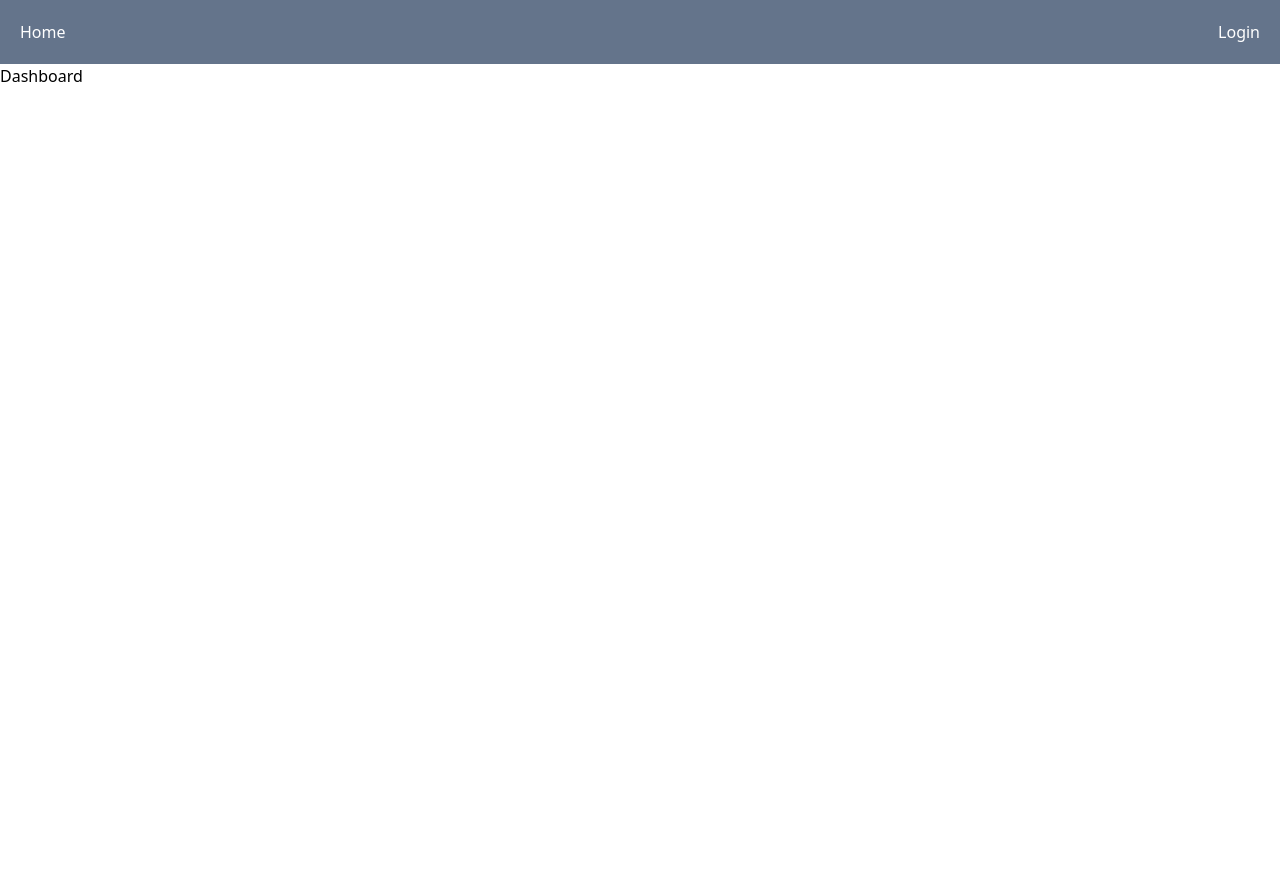
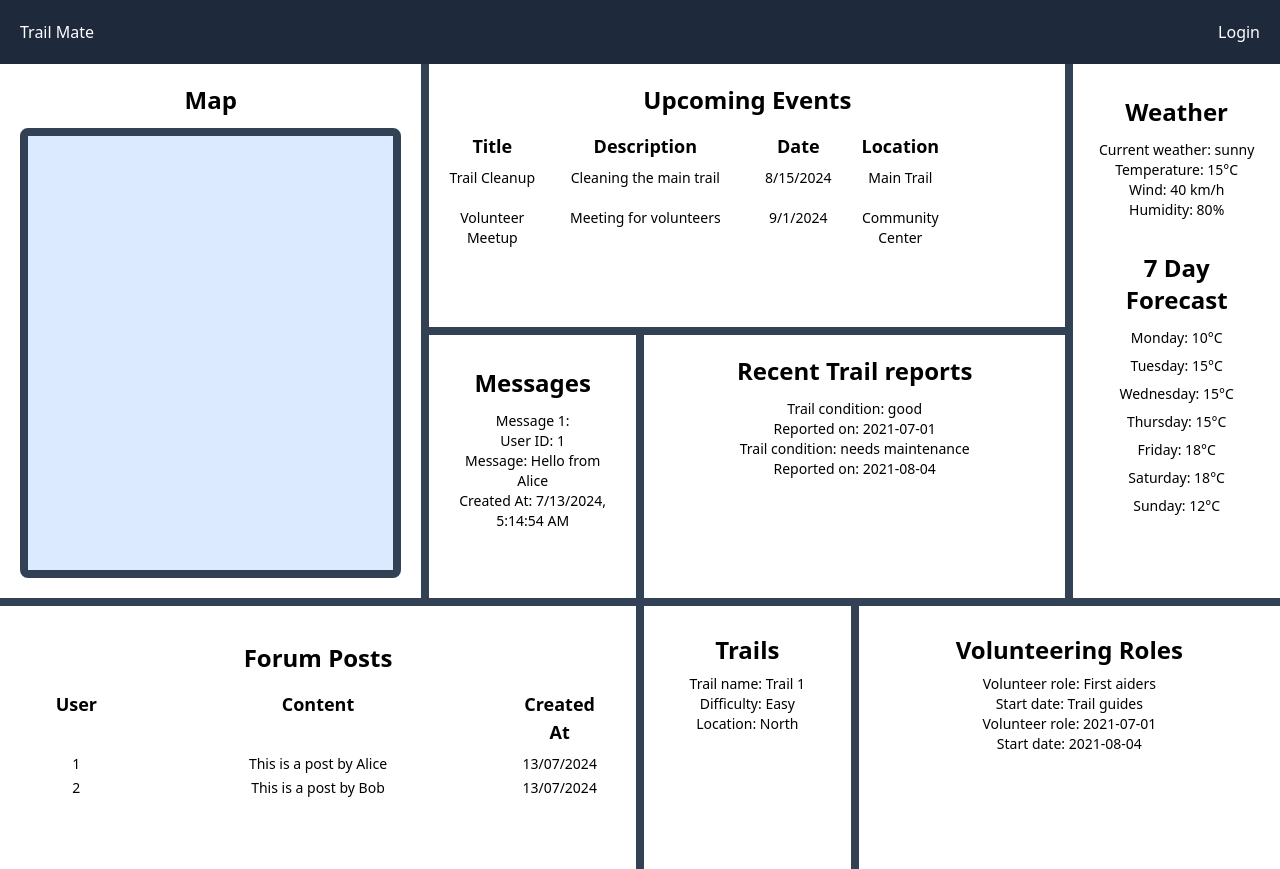
Before and after one commit to jack-crawford-1/trail-keeper-client, a React (Vite) app: page /dashboard in a window 1280 px wide. Before the commit the page ends 800 px from the top, so only its background shows below. Built offline with nearby package versions, Linux system fonts and the light colour scheme.

Commit message:
Add dummy content to dashboard to visualise layout

```diff
--- /dev/null
+++ b/src/components/Events.tsx
@@ -0,0 +1,44 @@
+export default function Events() {
+  const events = [
+    {
+      id: 1,
+      user_id: 1,
+      title: 'Trail Cleanup',
+      description: 'Cleaning the main trail',
+      date: '2024-08-15',
+      location: 'Main Trail',
+    },
+    {
+      id: 2,
+      user_id: 2,
+      title: 'Volunteer Meetup',
+      description: 'Meeting for volunteers',
+      date: '2024-09-01',
+      location: 'Community Center',
+    },
+  ]
+
+  return (
+    <div className="">
+      <div className="mb-4">
+        <h2 className="font-bold text-2xl">Upcoming Events</h2>
+      </div>
+      <div className="grid grid-cols-12 gap-4 mb-2 font-semibold text-lg">
+        <div className="col-span-2">Title</div>
+        <div className="col-span-4">Description</div>
+        <div className="col-span-2">Date</div>
+        <div className="col-span-2">Location</div>
+      </div>
+      {events.map((event) => (
+        <div key={event.id} className="grid grid-cols-12 gap-4 text-sm mb-5">
+          <div className="col-span-2">{event.title}</div>
+          <div className="col-span-4">{event.description}</div>
+          <div className="col-span-2">
+            {new Date(event.date).toLocaleDateString()}
+          </div>
+          <div className="col-span-2">{event.location}</div>
+        </div>
+      ))}
+    </div>
+  )
+}
--- /dev/null
+++ b/src/components/Forum.tsx
@@ -0,0 +1,41 @@
+export default function Forum() {
+  const posts = [
+    {
+      id: 1,
+      user_id: 1,
+      content: 'This is a post by Alice',
+      created_at: '2024-07-13 05:14:54.860092',
+    },
+    {
+      id: 2,
+      user_id: 2,
+      content: 'This is a post by Bob',
+      created_at: '2024-07-13 05:14:54.860092',
+    },
+  ]
+
+  return (
+    <div className="p-4">
+      <div className="mb-4 text-center">
+        <h2 className="font-bold text-2xl">Forum Posts</h2>
+      </div>
+      <div className="grid grid-cols-12 gap-4 mb-2 font-semibold text-lg">
+        <div className="col-span-2 text-center">User</div>
+        <div className="col-span-8 text-center">Content</div>
+        <div className="col-span-2 text-center">Created At</div>
+      </div>
+      {posts.map((post) => (
+        <div
+          key={post.id}
+          className="grid grid-cols-12 gap-4 text-sm mb-1 items-center"
+        >
+          <div className="col-span-2 text-center">{post.user_id}</div>
+          <div className="col-span-8 text-center">{post.content}</div>
+          <div className="col-span-2 text-center">
+            {new Date(post.created_at).toLocaleDateString('en-NZ')}
+          </div>
+        </div>
+      ))}
+    </div>
+  )
+}
--- /dev/null
+++ b/src/components/Map.tsx
@@ -0,0 +1,8 @@
+export default function Map() {
+  return (
+    <div>
+      <h2 className="font-bold pb-3">Map</h2>
+      <div className="border-8 border-slate-700 h-[450px] bg-blue-100 rounded-lg"></div>
+    </div>
+  )
+}
--- /dev/null
+++ b/src/components/Messages.tsx
@@ -0,0 +1,18 @@
+export default function Messages() {
+  const id = 1
+  const user_id = 1
+  const message = 'Hello from Alice'
+  const created_at = '2024-07-13 05:14:54.858449'
+
+  return (
+    <div>
+      <h2 className="font-bold m-3">Messages</h2>
+      <div className="text-sm">
+        <p>Message {id}:</p>
+        <p>User ID: {user_id}</p>
+        <p>Message: {message}</p>
+        <p>Created At: {new Date(created_at).toLocaleString()}</p>
+      </div>
+    </div>
+  )
+}
--- a/src/components/Nav.tsx
+++ b/src/components/Nav.tsx
@@ -6,12 +6,12 @@ export default function Nav() {
   const userName = user?.name || ''
 
   return (
-    <nav className="p-5 bg-slate-500">
+    <nav className="p-5 bg-slate-800">
       <div className="container mx-auto flex justify-between items-center">
         <ul className="flex space-x-4">
           <li>
             <Link to="/" className="text-white hover:text-gray-200">
-              Home
+              Trail Mate
             </Link>
           </li>
         </ul>
@@ -23,7 +23,7 @@ export default function Nav() {
                   to="/userProfile"
                   className="text-white hover:text-gray-200"
                 >
-                  Logged in user: {userName}
+                  Logged in as: {userName}
                 </Link>
               </li>
               <li>
--- /dev/null
+++ b/src/components/TrailReports.tsx
@@ -0,0 +1,18 @@
+export default function TrailReports() {
+  const condition1 = ['good']
+  const condition2 = ['needs maintenance']
+  const reportedDate1 = '2021-07-01'
+  const reportedDate2 = '2021-08-04'
+
+  return (
+    <div>
+      <h2 className="font-bold pb-3">Recent Trail reports</h2>
+      <div className="text-sm">
+        <p>Trail condition: {condition1}</p>
+        <p>Reported on: {reportedDate1}</p>
+        <p>Trail condition: {condition2}</p>
+        <p>Reported on: {reportedDate2}</p>
+      </div>
+    </div>
+  )
+}
--- /dev/null
+++ b/src/components/Trails.tsx
@@ -0,0 +1,16 @@
+export default function Trails() {
+  const Trail = ['Trail 1']
+  const Difficulty = ['Easy']
+  const location = ['North']
+
+  return (
+    <div>
+      <h2 className="font-bold m-2">Trails</h2>
+      <div className="text-sm">
+        <p>Trail name: {Trail}</p>
+        <p>Difficulty: {Difficulty}</p>
+        <p>Location: {location}</p>
+      </div>
+    </div>
+  )
+}
--- /dev/null
+++ b/src/components/Volunteer.tsx
@@ -0,0 +1,18 @@
+export default function Volunteer() {
+  const Volunteer1 = ['First aiders']
+  const Volunteer2 = ['Trail guides']
+  const eventDate1 = '2021-07-01'
+  const eventDate2 = '2021-08-04'
+
+  return (
+    <div>
+      <h2 className="font-bold m-2">Volunteering Roles </h2>
+      <div className="text-sm">
+        <p>Volunteer role: {Volunteer1}</p>
+        <p>Start date: {Volunteer2}</p>
+        <p>Volunteer role: {eventDate1}</p>
+        <p>Start date: {eventDate2}</p>
+      </div>
+    </div>
+  )
+}
--- /dev/null
+++ b/src/components/Weather.tsx
@@ -0,0 +1,38 @@
+export default function Weather() {
+  const weather = 'sunny'
+  const temp = 15
+  const wind = 40
+  const humidity = 80
+
+  const mon = 10
+  const tue = 15
+  const wed = 15
+  const thu = 15
+  const fri = 18
+  const sat = 18
+  const sun = 12
+
+  return (
+    <div>
+      <h2 className="font-bold m-3">Weather</h2>
+      <div className="text-sm">
+        <p>Current weather: {weather}</p>
+        <p>Temperature: {temp}°C</p>
+        <p>Wind: {wind} km/h</p>
+        <p>Humidity: {humidity}%</p>
+      </div>
+      <div className="pt-5">
+        <h3 className="font-bold m-3">7 Day Forecast</h3>
+        <div className="text-sm">
+          <div className="m-2">Monday: {mon}°C</div>
+          <div className="m-2">Tuesday: {tue}°C</div>
+          <div className="m-2">Wednesday: {wed}°C</div>
+          <div className="m-2">Thursday: {thu}°C</div>
+          <div className="m-2">Friday: {fri}°C</div>
+          <div className="m-2">Saturday: {sat}°C</div>
+          <div className="m-2">Sunday: {sun}°C</div>
+        </div>
+      </div>
+    </div>
+  )
+}
--- a/src/pages/Dashboard.tsx
+++ b/src/pages/Dashboard.tsx
@@ -1,10 +1,50 @@
 import Nav from '../components/Nav'
+import TrailReports from '../components/TrailReports'
+import Weather from '../components/Weather'
+import Map from '../components/Map'
+import Messages from '../components/Messages'
+import Events from '../components/Events'
+import Forum from '../components/Forum'
+import Volunteer from '../components/Volunteer'
+import Trails from '../components/Trails'
 
 export default function Dashboard() {
   return (
-    <div>
-      <Nav />
-      <h1>Dashboard</h1>
-    </div>
+    <>
+      <div className="min-h-screen flex flex-col">
+        <div>
+          <Nav />
+        </div>
+        <div className=" flex-grow grid gap-2 bg-slate-700 grid-cols-6 grid-rows-6">
+          <div className="bg-white text-center p-5 text-2xl col-span-2 row-span-4">
+            <Map />
+          </div>
+          <div className="bg-white text-center p-5 text-2xl col-span-3 row-span-2 ">
+            {/* <Forum /> */}
+            <Events />
+          </div>
+          <div className="bg-white text-center p-5 text-2xl col-span-1 row-span-4 ">
+            <Weather />
+          </div>
+          <div className="bg-white text-center p-5 text-2xl col-span-1 row-span-2 ">
+            <Messages />
+          </div>
+          <div className="bg-white text-center p-5 text-2xl col-span-2 row-span-2 ">
+            <TrailReports />
+          </div>
+
+          <div className="bg-white text-center p-5 text-2xl col-span-3 row-span-2 ">
+            {/* <Events /> */}
+            <Forum />
+          </div>
+          <div className="bg-white text-center p-5 text-2xl col-span-1 row-span-2 ">
+            <Trails />
+          </div>
+          <div className="bg-white text-center p-5 text-2xl col-span-2 row-span-2 ">
+            <Volunteer />
+          </div>
+        </div>
+      </div>
+    </>
   )
 }
```
